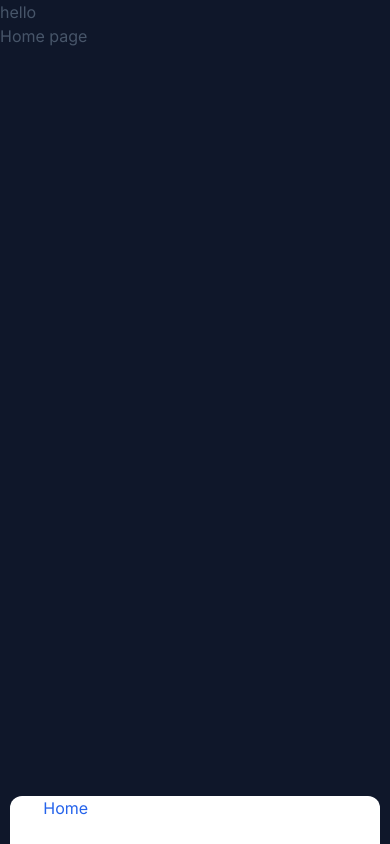
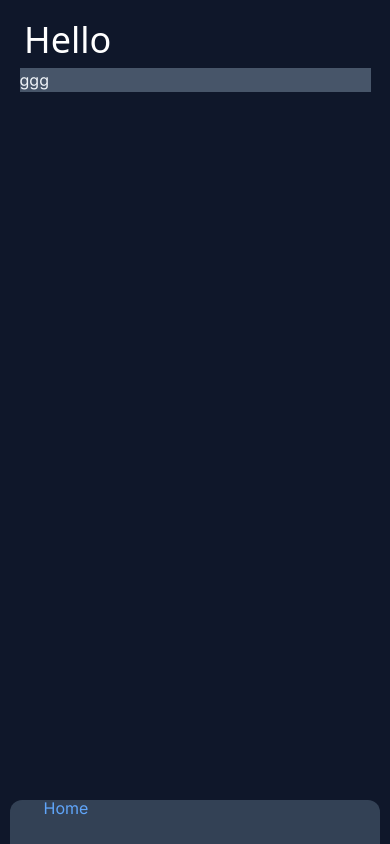
Before and after one commit to ahmadou5/Beta, a Next.js app: page / in a window 390 px wide. Built offline with nearby package versions, Linux system fonts and the light colour scheme.

Commit message:
'initialisatio==5;;;'

```diff
--- a/src/app/layout.js
+++ b/src/app/layout.js
@@ -14,7 +14,7 @@ export default function RootLayout({ children }) {
   return (
     <html lang="en">
       <script src="https://unpkg.com/ionicons@4.5.10-0/dist/ionicons.js"></script>
-      <body className={`${inter.className} bg-slate-900 text-slate-600  `}>{children}</body>
+      <body className={`${inter.className} bg-slate-900 text-slate-100  `}>{children}</body>
     </html>
   )
 }
--- a/src/app/page.js
+++ b/src/app/page.js
@@ -12,10 +12,25 @@ export default function Home() {
       {name: 'Mint', icon: 'water' , dis: 'translate-x-45', ref: 'mint'},
       {name: 'Wallet', icon: 'wallet' , dis: 'translate-x-65', ref: 'wallet'},
   ]
-
+  const hello = () => {
+    if( active === 0) {
+      return(<>
+      <div className="ml-6 mr-6 mt-5 bg-inherit text-start text-ellipsis text-4xl">
+        <h1 className="text-white font-thin font-sans">Hello</h1>
+      </div>
+      </>
+      )
+    }
+  }
   const view = () => {
     if( active === 0) {
-      return(<h1>Home page</h1>)
+      return(
+      <div>
+          <div className="w-[90%] ml-auto mr-auto mt-2 bg-slate-600 max-h-[5rem]">
+            <p>ggg</p>
+          </div>
+      </div>
+      )
     }
     if( active && active === 1) {
       return(<h1>Swap page</h1>)
@@ -31,14 +46,16 @@ export default function Home() {
     }
     else return 404;
   }
+
+
   return(
   <div>
     <div className="h-[80%] w-[100%] mb-auto">
-      <h1>hello</h1>
+      {hello ()}
       {view ()}
     </div>
     <div className=" mb-0 ml-0 mr-0 bg-transparent fixed bottom-0 w-full">
-    <div className="bg-white max-h-[4.4rem] w-[95%] px-6 ml-auto mr-auto rounded-t-xl lg:hidden md:hidden">
+    <div className="bg-slate-700 max-h-[4rem] w-[95%] px-6 ml-auto mr-auto rounded-t-xl lg:hidden md:hidden">
       <ul className="flex relative">
 
           {/**<span className={`bg-blue-500 border-4 duration-500 ${Menus[active].dis} border-black h-16 w-16 absolute rounded-full -top-6`}>
@@ -46,10 +63,10 @@ export default function Home() {
              <span className="w-3.5 h-3.5 bg-transparent absolute top-4 -right-[18px] rounded-tl-[11px] shadow-myShadow2"></span>
   </span>**/}
           {Menus.map((menu, i) => (
-              <li key={i} className="w-16">
+              <li key={i} className="w-20">
                   <div className=" flex flex-col text-center pt-6 " onClick={() => {setActive(i)}}>
-                     <span className={`text-xl cursor-pointer duration-500 ${i === active && '-mt-6 text-white'}`}><ion-icon name={menu.icon}></ion-icon></span>
-                     <span className={` ${active === i ? 'translate-y-0 duration-700 text-blue-600 opacity-100' : 'opacity-0 translate-y-14'}`}>{menu.name}</span>
+                     <span className={`text-xl cursor-pointer duration-500 ${i === active && '-mt-6 text-slate-700'}`}><ion-icon name={menu.icon}></ion-icon></span>
+                     <span className={` -mt-1 ${active === i ? 'translate-y-0 duration-700 text-blue-400 opacity-100' : 'opacity-0 translate-y-15'}`}>{menu.name}</span>
                   </div>
               </li>
           ))}
```
